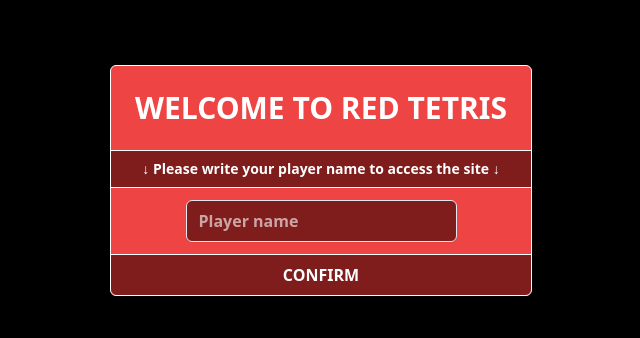
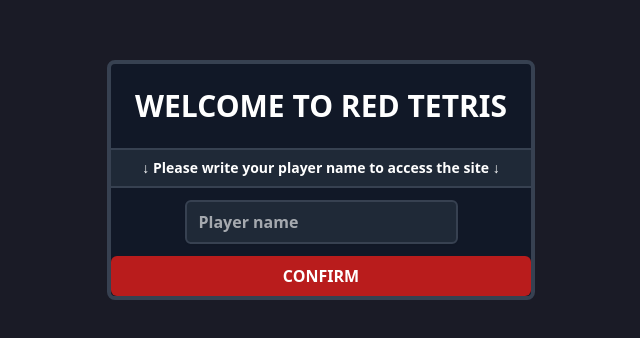
Before and after one commit to Claken/red-tetris, a React (Vite) app in the folder my-app/: page / in a window 1280 px wide. Shown: the part 220-558 px from the top of the page, without its empty margins (319-959 px from the left). Built offline with nearby package versions, Linux system fonts and the light colour scheme.

Commit message:
ConnectPage colors changed

```diff
--- a/my-app/src/components/ConnectPage.tsx
+++ b/my-app/src/components/ConnectPage.tsx
@@ -35,19 +35,19 @@ function ConnectPage({ name, setName, uuid, setUuid, socket, setSocket }: {
 	});
 
 	return (
-		<div data-testid="connect-page" className="flex items-center justify-center h-screen bg-black">
-			<div className="flex flex-col justify-center items-center border border-white rounded-md bg-red-500">
+		<div data-testid="connect-page" className="flex items-center justify-center h-screen bg-[#1a1b26]">
+			<div className="flex flex-col justify-center items-center border-4 border-gray-700 rounded-lg bg-gray-900">
 				<div className="text-white text-3xl font-bold p-2 m-4 w-fit">WELCOME TO RED TETRIS</div>
-				<div className="text-white text-center font-bold text-sm p-2 bg-red-900 border-y border-white w-full">↓ Please write your player name to access the site ↓</div>
+				<div className="text-white text-center font-bold text-sm p-2 bg-gray-800 border-y-2 border-gray-700 w-full">↓ Please write your player name to access the site ↓</div>
 				<div className="m-3">
 					<input type="text"
-						className="bg-red-900 placeholder:text-white placeholder:opacity-60 text-white font-bold border border-slate-200 rounded-md px-3 py-2 transition duration-300 ease focus:outline-none focus:border-slate-400 hover:border-slate-300 shadow-sm focus:shadow"
+						className="bg-gray-800 placeholder:text-white placeholder:opacity-60 text-white font-bold border-2 border-gray-700 rounded-md px-3 py-2 transition duration-300 ease focus:outline-none focus:border-gray-600 hover:border-gray-600 shadow-sm focus:shadow"
 						placeholder="Player name"
 						maxLength={20}
 						onChange={handleChange}
 					/>
 				</div>
-					<button className="bg-red-900 rounded-b-md hover:bg-red-700 border-t border-white active:bg-red-500 text-white font-bold py-2 px-4 w-full" onClick={handleSubmit}>CONFIRM</button>
+					<button className="bg-red-700 hover:bg-red-800 active:bg-red-700 rounded-md text-white font-bold py-2 px-4 w-full transition-all duration-200" onClick={handleSubmit}>CONFIRM</button>
 			</div>
 		</div>
 	);
```
